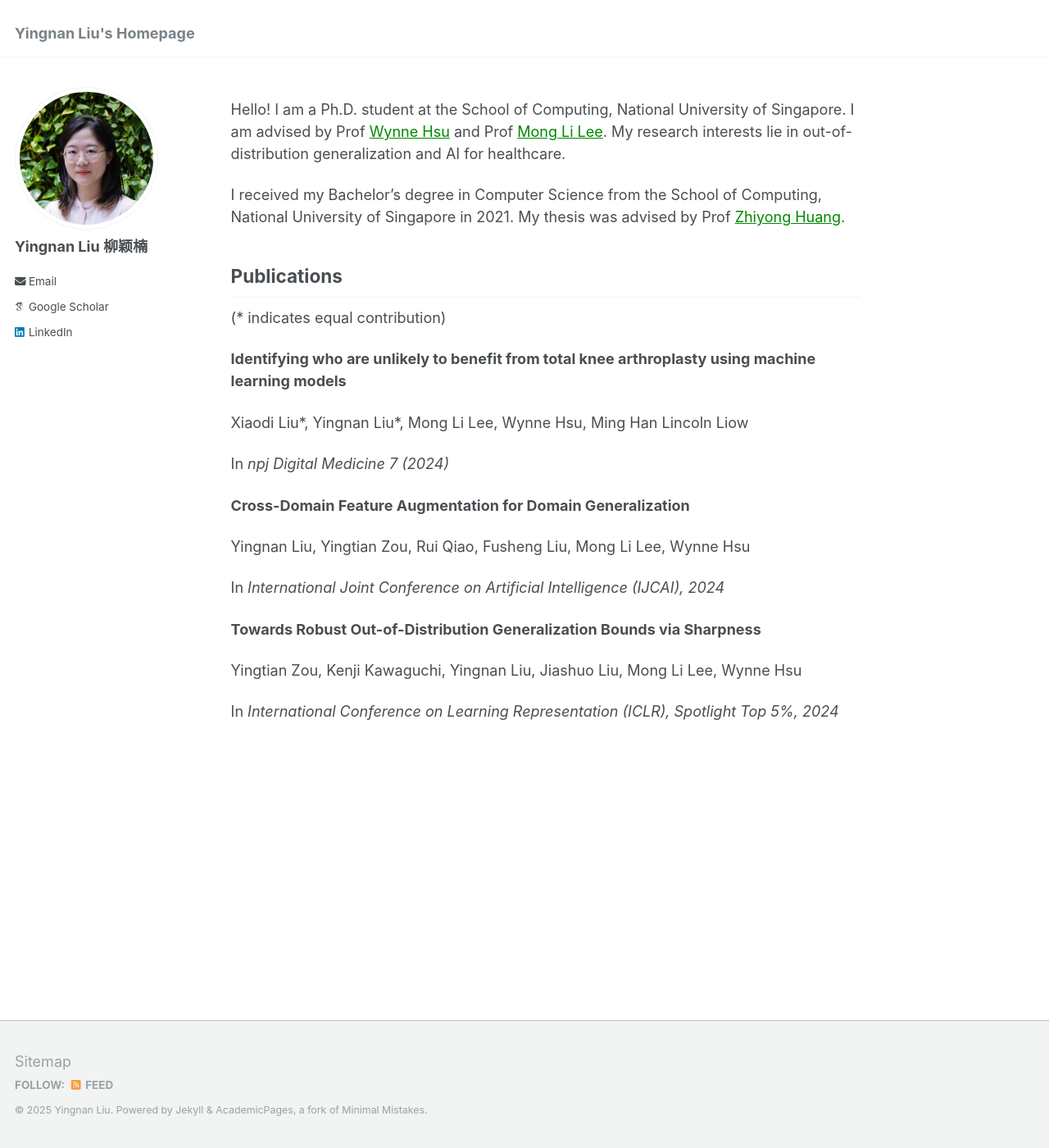
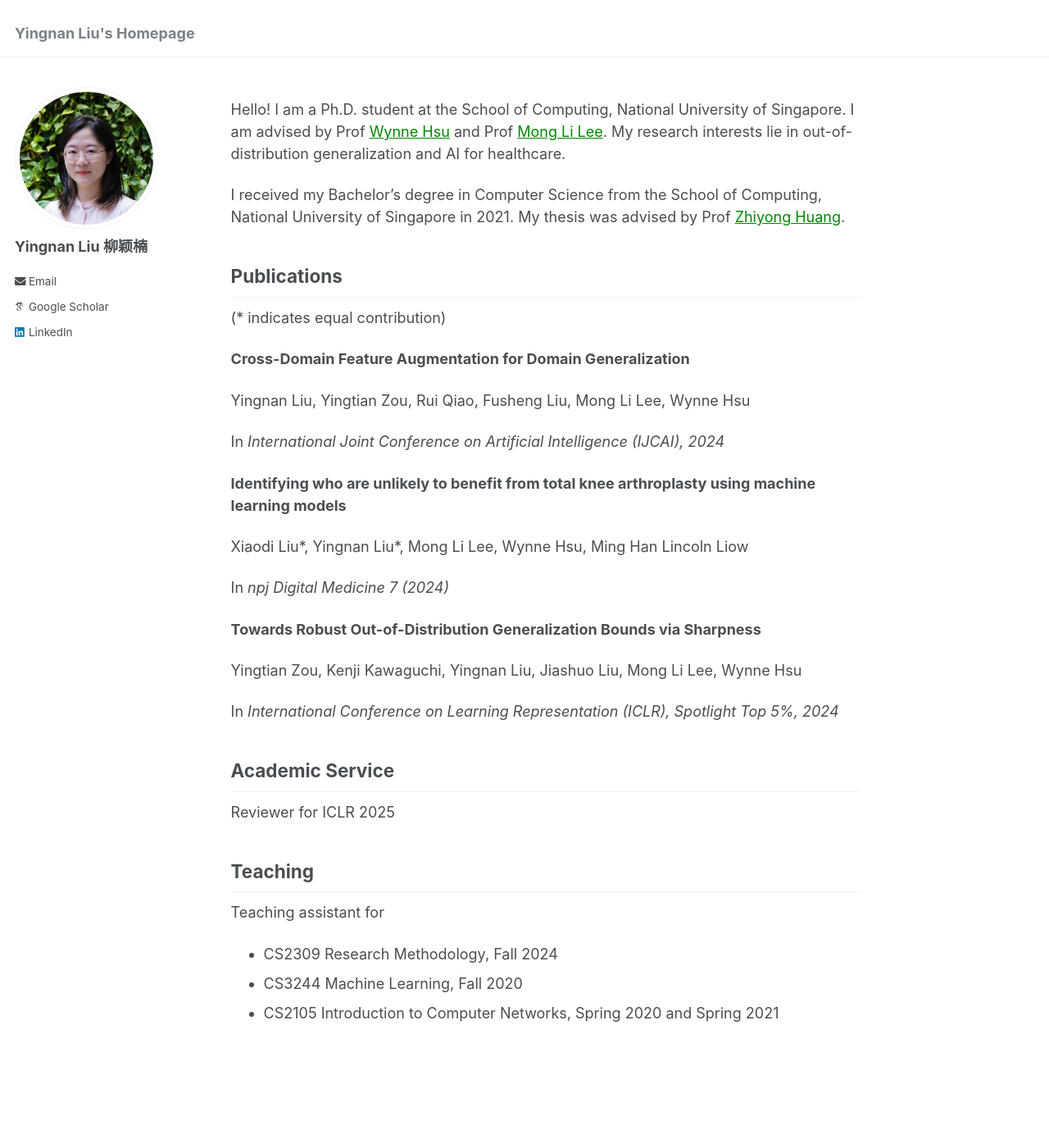
Before and after one commit to NancyQuris/nancyquris.github.io, a Jekyll site: the page built from _pages/about.md, in a window 1280 px wide and 1400 px high. Shown: the whole window at 82% size. Built offline with Jekyll 4.4.1, drawn with Linux system fonts in a browser that asks for light colours; some web fonts are replaced.

Commit message:
Update about.md

```diff
--- a/_pages/about.md
+++ b/_pages/about.md
@@ -15,20 +15,30 @@ I received my Bachelor's degree in Computer Science from the School of Computing
 ## Publications
 (* indicates equal contribution)
 
+**Cross-Domain Feature Augmentation for Domain Generalization**
+
+Yingnan Liu, Yingtian Zou, Rui Qiao, Fusheng Liu, Mong Li Lee, Wynne Hsu
+
+In _International Joint Conference on Artificial Intelligence (IJCAI), 2024_
+
 **Identifying who are unlikely to benefit from total knee arthroplasty using machine learning models**
 
 Xiaodi Liu\*, Yingnan Liu\*, Mong Li Lee, Wynne Hsu, Ming Han Lincoln Liow
 
 In _npj Digital Medicine 7 (2024)_
 
-**Cross-Domain Feature Augmentation for Domain Generalization**
-
-Yingnan Liu, Yingtian Zou, Rui Qiao, Fusheng Liu, Mong Li Lee, Wynne Hsu
-
-In _International Joint Conference on Artificial Intelligence (IJCAI), 2024_
-
 **Towards Robust Out-of-Distribution Generalization Bounds via Sharpness**
 
 Yingtian Zou, Kenji Kawaguchi, Yingnan Liu, Jiashuo Liu, Mong Li Lee, Wynne Hsu
 
 In _International Conference on Learning Representation (ICLR), Spotlight Top 5%, 2024_
+
+
+## Academic Service
+Reviewer for ICLR 2025
+
+## Teaching
+Teaching assistant for
+- CS2309 Research Methodology, Fall 2024
+- CS3244 Machine Learning, Fall 2020
+- CS2105 Introduction to Computer Networks, Spring 2020 and Spring 2021
```
